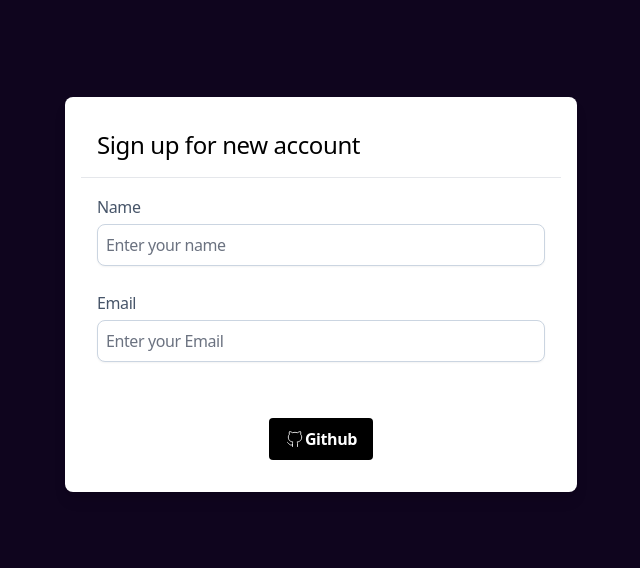
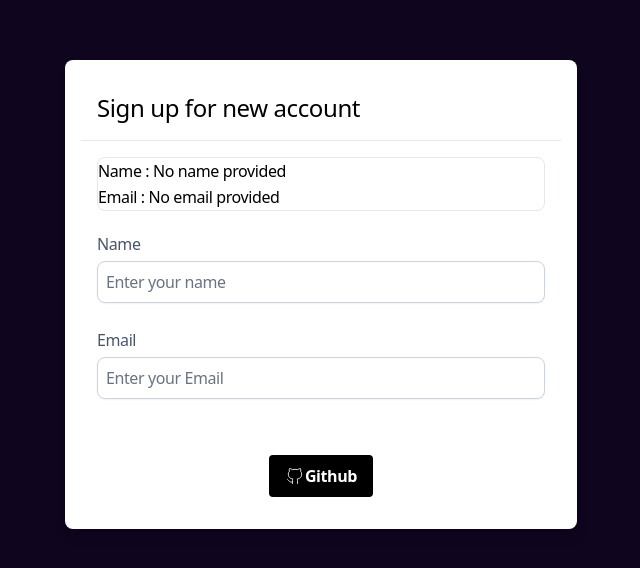
Before and after one commit to salak96/React-Component-Parsinta, a React (Vite) app: page / in a window 1280 px wide. Shown: the part 106-674 px from the top of the page, without its empty margins (319-959 px from the left). Built offline with nearby package versions, Linux system fonts and the light colour scheme.

Commit message:
function form

```diff
--- a/src/App.jsx
+++ b/src/App.jsx
@@ -9,22 +9,41 @@ import Label from './components/Label';
 
 // Defining a functional component named MyFunctionComponent
 export default function App() {
+    const [form, setForm] = useState({
+        name: '',
+        email: '',
+    });
+
+    function onChange(e) {
+        setForm({
+            ...form,
+            [e.target.name]: e.target.value,
+        });
+    }
+    function submit(e){
+        e.preventDefault();
+        console.log(form)
+    }
     return (
         <PlaceContentCenter>
             <Card>
                 <Card.Title>Sign up for new account</Card.Title>
+                <form onSubmit={submit}>
                 <Card.Body>
+                    <div className='mb-5 border rounded-lg'>
+                        <p>Name : {form.name || 'No name provided'}</p> <p>Email : {form.email || 'No email provided'}</p>
+                    </div>
                     <div className='mb-6'>
                         <Label htmlFor='name' value={'Name'}>
                             Name
                         </Label>
-                        <Input id='name' placeholder='Enter your name' />
+                        <Input id='name' type='text' name='name' value={form.name} onChange={onChange} placeholder='Enter your name' />
                     </div>
                     <div className='mb-6'>
                         <Label htmlFor='email' value={'Email'}>
                             Email
                         </Label>
-                        <Input id='email' placeholder='Enter your Email' />
+                        <Input type='email' name='email' value={form.email} onChange={onChange} id='email' placeholder='Enter your Email' />
                     </div>
                 </Card.Body>
                 <Card.Footer>
@@ -33,6 +52,7 @@ export default function App() {
                         Github
                     </Button>
                 </Card.Footer>
+                </form>
             </Card>
         </PlaceContentCenter>
     );
```
